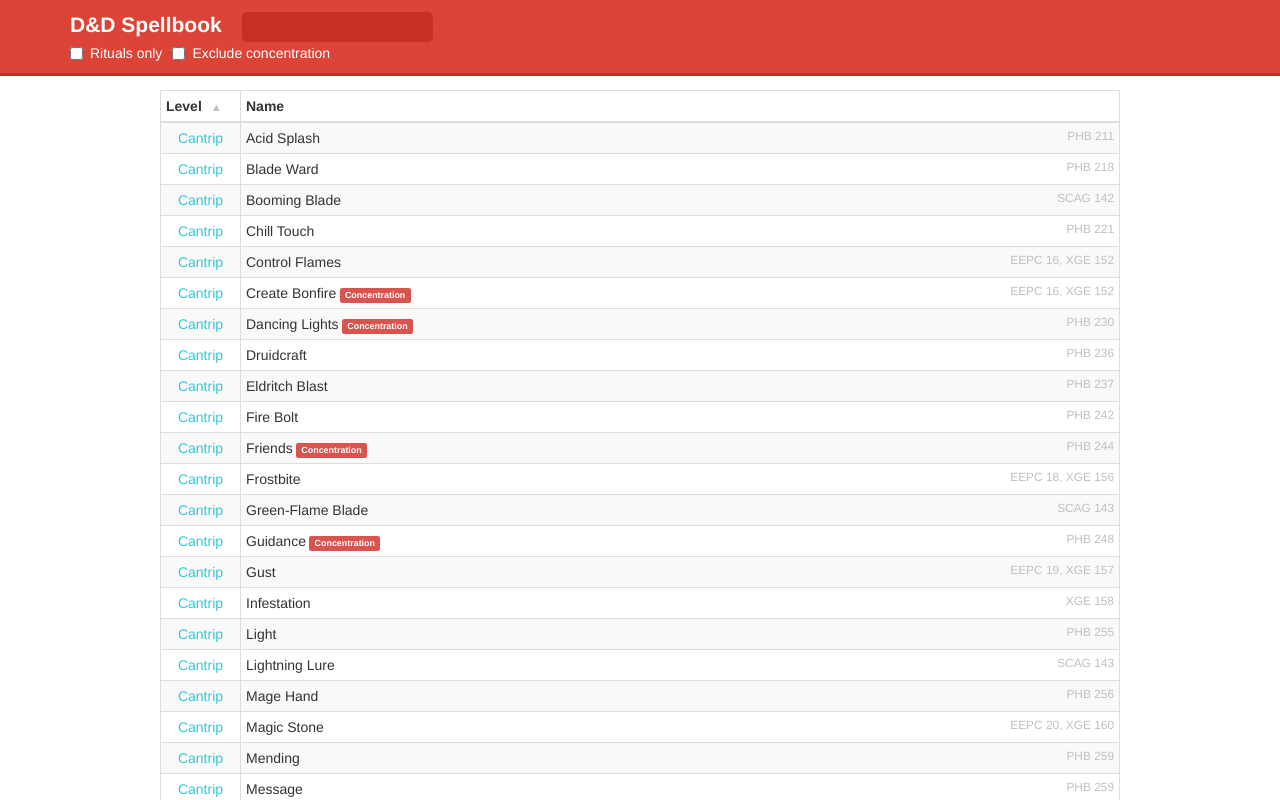
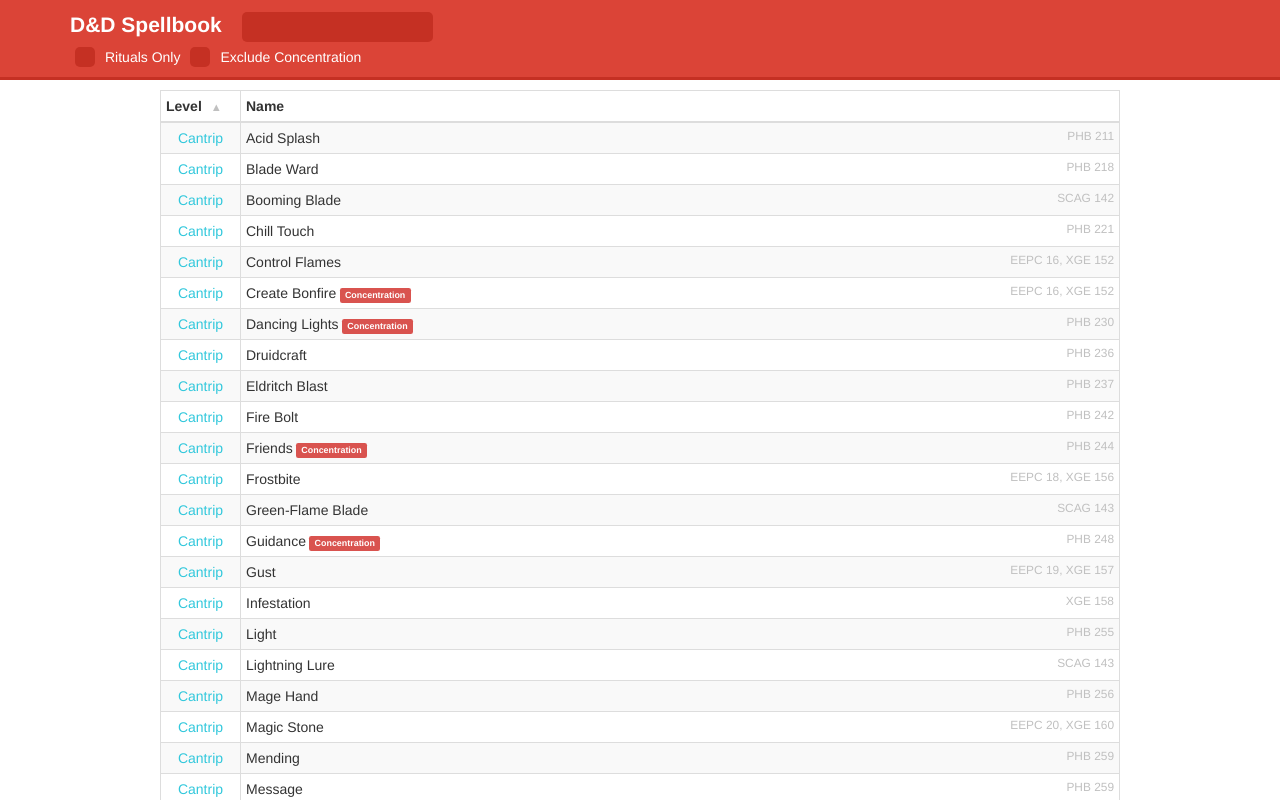
Before and after one commit to bwhetherington/dnd-spellbook, a React app: page / in a window 1280 px wide. Shown: the top 800 px of the page. Built offline with nearby package versions, Linux system fonts and the light colour scheme.

Commit message:
Styled checkboxes

```diff
--- a/index.html
+++ b/index.html
@@ -5,6 +5,7 @@
     <meta charset="utf-8">
     <link rel="stylesheet" href="https://maxcdn.bootstrapcdn.com/bootstrap/3.3.7/css/bootstrap.min.css">
     <link rel="stylesheet" href="src/spellbook.css">
+    <link rel="stylesheet" href="src/checkbox.css">
 </head>
 
 <body>
--- /dev/null
+++ b/src/checkbox.css
@@ -0,0 +1,72 @@
+/* Customize the label (the container) */
+.cbContainer {
+    display: inline-block;
+    position: relative;
+    cursor: pointer;
+    padding: 5px;
+    /* font-size: 22px; */
+    -webkit-user-select: none;
+    -moz-user-select: none;
+    -ms-user-select: none;
+    user-select: none;
+    /* width: 200px; */
+    margin-bottom: -15px;
+}
+
+.cbContainer label {
+    padding-left: 10px;
+    font-weight: normal;
+}
+
+/* Hide the browser's default checkbox */
+.cbContainer input {
+    position: absolute;
+    opacity: 0;
+    cursor: pointer;
+}
+
+/* Create a custom checkbox */
+.checkmark {
+    background: #c53023;
+    color: white;
+    border: 0px;
+    padding: 5px;
+    border-radius: 5px;
+    float: left;
+    height: 20px;
+    width: 20px;
+}
+
+/* On mouse-over, add a grey background color */
+.checkmark:hover {
+    background-color: #ea9088;
+}
+
+/* When the checkbox is checked, add a blue background */
+.cbContainer input:checked ~ .checkmark {
+    background-color: #ea9088;
+}
+
+/* Create the checkmark/indicator (hidden when not checked) */
+.checkmark:after {
+    content: "";
+    position: absolute;
+    display: none;
+}
+
+/* Show the checkmark when checked */
+.cbContainer input:checked ~ .checkmark:after {
+    display: block;
+}
+
+/* Style the checkmark/indicator */
+.cbContainer .checkmark:after {
+    margin: auto;
+    /* left: 5px;
+    top: 5px; */
+    width: 10px;
+    height: 10px;
+    border: solid white;
+    border-width: 5px 5px 5px 5px;
+    border-radius: 5px;
+}
--- /dev/null
+++ b/src/components/Checkbox.js
@@ -0,0 +1,29 @@
+import React from "react";
+
+class Checkbox extends React.Component {
+    constructor(props, context) {
+        super(props, context);
+        this.state = {
+            checked: this.props.checked | false
+        };
+        this.toggle = this.toggle.bind(this);
+    }
+
+    toggle() {
+        console.log("Toggle?");
+        this.setState({ ...this.state, checked: !this.state.checked });
+        this.props.onChange(this.state.checked);
+    }
+
+    render() {
+        return (
+            <span className="cbContainer">
+                <label>{this.props.label}</label>
+                <input type="checkbox" checked={this.state.checked} />
+                <span className="checkmark" onClick={this.toggle} />
+            </span>
+        );
+    }
+}
+
+export default Checkbox;
--- a/src/components/SpellNav.js
+++ b/src/components/SpellNav.js
@@ -1,6 +1,7 @@
 import React from "react";
 import styled from "styled-components";
-import { Navbar, Checkbox } from "react-bootstrap";
+import { Navbar } from "react-bootstrap";
+import Checkbox from "./Checkbox";
 
 const SearchBar = styled.input`
     background: #c53023;
@@ -37,14 +38,37 @@
     border-bottom: 3px solid #c53023;
 `;
 
+const StyledCheckbox = styled(Checkbox) `
+    border-radius: 0px;
+    background-color: black;
+
+    &:checked {
+        background-color: blue;
+    }
+`;
+
+const SCheckbox = (props) => (
+    // <label class="container">One
+    //     <input type="checkbox" checked="checked" />
+    //     <span class="checkmark"></span>
+    // </label>
+    <span inline className="container">
+        {props.label}
+        <input type="checkbox" checked={props.checked} />
+        <span className="checkmark" />
+    </span>
+);
+
 const SpellNav = (props) => {
     return (
         <SpellNavbar fixedTop>
             <NavbarLabel>D&D Spellbook</NavbarLabel>
             <SearchBar type="text" onChange={props.handleFilterTextChanged} />
             <br />
-            <Checkbox inline onChange={props.handleFilterRitualChanged} >Rituals only</Checkbox>
-            <Checkbox inline onChange={props.handleFilterConcentrationChanged} >Exclude concentration</Checkbox>
+            <Checkbox label="Rituals Only" onChange={props.handleFilterRitualChanged} />
+            <Checkbox label="Exclude Concentration" onChange={props.handleFilterConcentrationChanged} />
+            {/* <StyledCheckbox inline onChange={props.handleFilterRitualChanged} >Rituals only</StyledCheckbox>
+            <StyledCheckbox inline onChange={props.handleFilterConcentrationChanged} >Exclude concentration</StyledCheckbox> */}
         </SpellNavbar>
     );
 }
```
Also changed, not shown: src/components/ClassSelector.js (added, +62 -0 lines), src/components/Select.js (added, +59 -0 lines).
